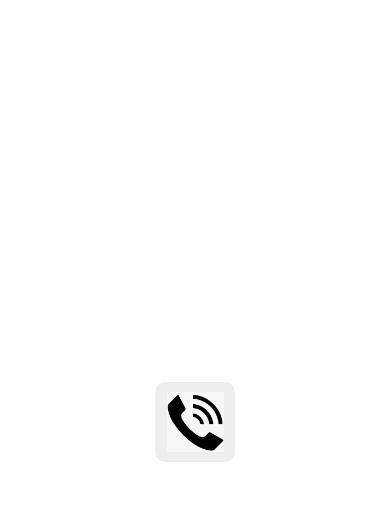
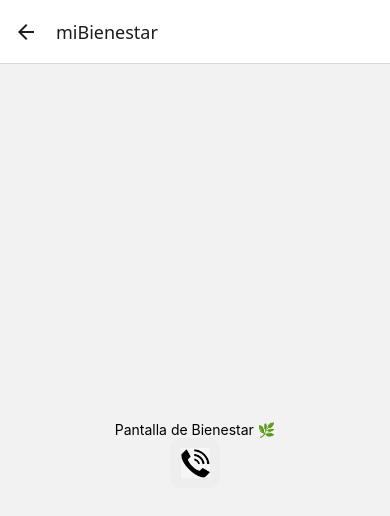
Before and after one commit to LucasPuliducci666/abuelitosp, a React Native app: screen /miBienestar in a window 390 px wide. Shown: the top 516 px of the page. Built offline with nearby package versions, Linux system fonts and the light colour scheme.

Commit message:
SE AGREGAN pantallas navegacion

```diff
--- a/App.js
+++ b/App.js
@@ -1,20 +1,19 @@
+import React from 'react';
+import { NavigationContainer } from '@react-navigation/native';
+import { createNativeStackNavigator } from '@react-navigation/native-stack';
 
-import React from 'react';
-import { SafeAreaView, Alert } from 'react-native';
-import BotonGeneral from './componentes/BotonGeneral';
+import InicioMayor from './vistas/InicioMayor';
+import miBienestar from './vistas/miBienestar'; // ¡ojo! respetá mayúsculas/minúsculas según lo escribiste
+
+const Stack = createNativeStackNavigator();
 
 export default function App() {
-  const handlePress = () => {
-    Alert.alert('¡Pulsaste el boton de llamada! :)');
-  };
-
   return (
-    <SafeAreaView style={{ flex: 1, justifyContent: 'center', alignItems: 'center' }}>
-      <BotonGeneral
-        imageSource={require('./imagenes/telefono.png')}
-        onPress={handlePress}
-        size={80}
-      />
-    </SafeAreaView>
+    <NavigationContainer>
+      <Stack.Navigator initialRouteName="InicioMayor">
+        <Stack.Screen name="InicioMayor" component={InicioMayor} />
+        <Stack.Screen name="miBienestar" component={miBienestar} />
+      </Stack.Navigator>
+    </NavigationContainer>
   );
 }
--- a/componentes/BotonGeneral.js
+++ b/componentes/BotonGeneral.js
@@ -1,9 +1,20 @@
 import React from 'react';
 import { TouchableOpacity, Image, StyleSheet } from 'react-native';
+import { useNavigation } from '@react-navigation/native';
 
-const BotonGeneral = ({ imageSource, onPress, size = 50 }) => {
+const BotonGeneral = ({ imageSource, size = 50, goBack = false, to = null }) => {
+  const navigation = useNavigation();
+
+  const handlePress = () => {
+    if (goBack) {
+      navigation.goBack();
+    } else if (to) {
+      navigation.navigate(to);
+    }
+  };
+
   return (
-    <TouchableOpacity onPress={onPress} style={[styles.button, { width: size, height: size }]}>
+    <TouchableOpacity onPress={handlePress} style={[styles.button, { width: size, height: size }]}>
       <Image source={imageSource} style={styles.image} resizeMode="contain" />
     </TouchableOpacity>
   );
--- /dev/null
+++ b/vistas/InicioMayor.js
@@ -0,0 +1,13 @@
+import React from 'react';
+import { View, Text } from 'react-native';
+import BotonGeneral from '../componentes/BotonGeneral';
+import arrowImage from '../imagenes/telefono.png'; // usa cualquier ícono tuyo
+
+export default function InicioMayor() {
+  return (
+    <View style={{ flex: 1, justifyContent: 'center', alignItems: 'center' }}>
+      <Text>Pantalla Principal</Text>
+      <BotonGeneral imageSource={arrowImage} to="miBienestar" />
+    </View>
+  );
+}
--- /dev/null
+++ b/vistas/miBienestar.js
@@ -0,0 +1,13 @@
+import React from 'react';
+import { View, Text } from 'react-native';
+import BotonGeneral from '../componentes/BotonGeneral';
+import backIcon from '../imagenes/telefono.png'; // o el que quieras
+
+export default function miBienestar() {
+  return (
+    <View style={{ flex: 1, justifyContent: 'center', alignItems: 'center' }}>
+      <Text>Pantalla de Bienestar 🌿</Text>
+      <BotonGeneral imageSource={backIcon} goBack />
+    </View>
+  );
+}
```
Also changed, not shown: package.json (+8 -1 lines), vistas/Cargando.js (deleted), 1 other file (tests, documents, lock files or other folders).
